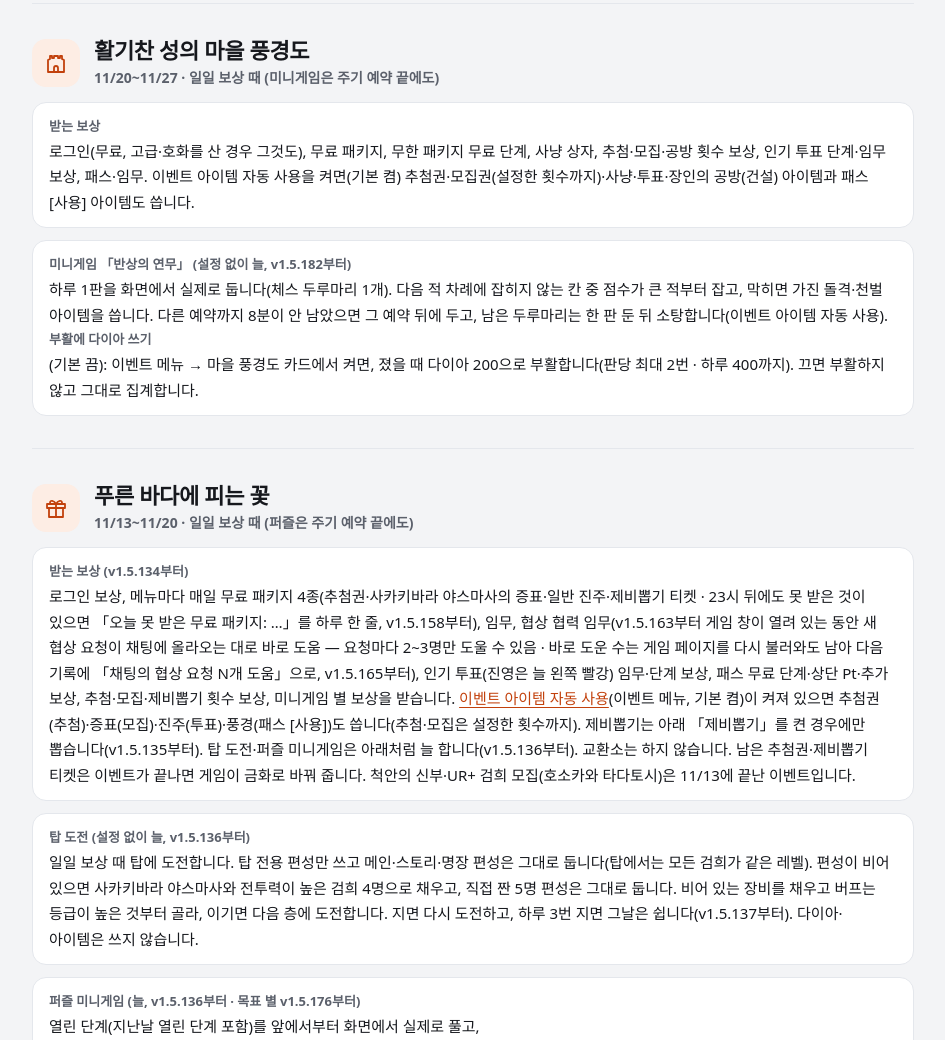
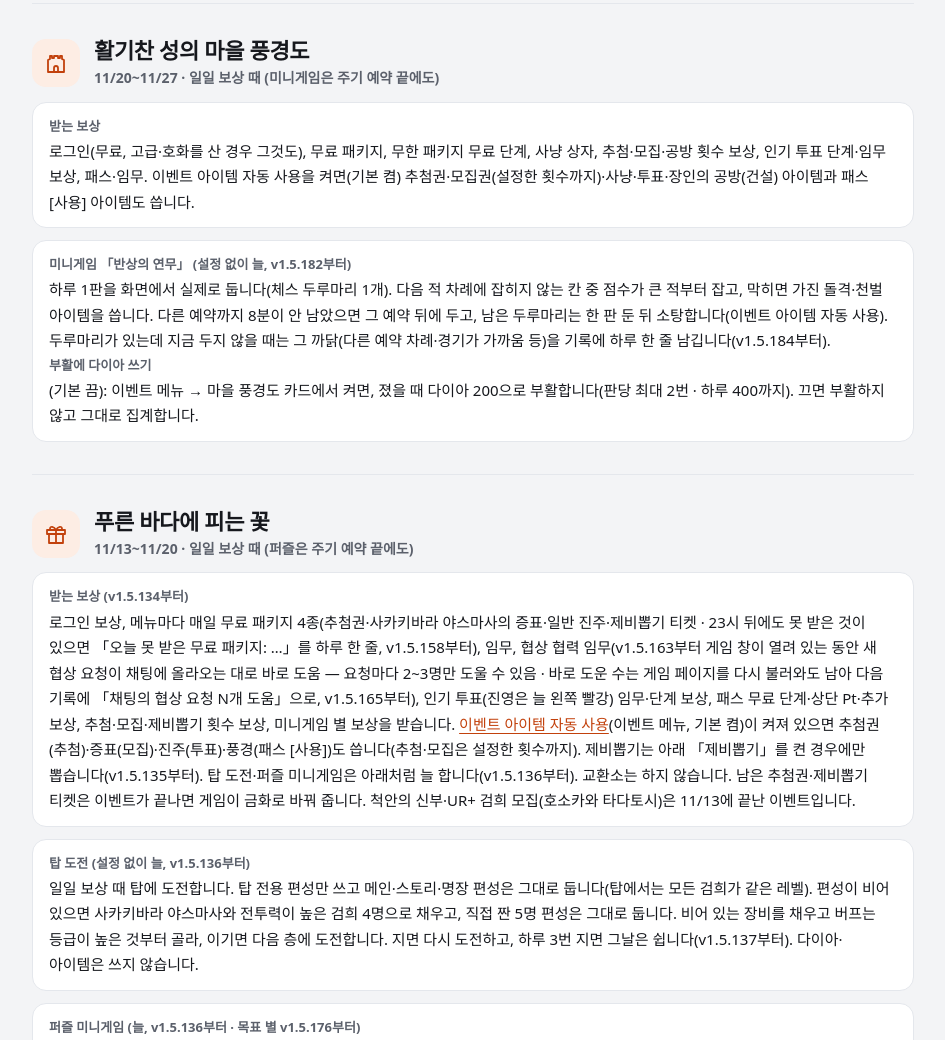
Before and after one commit to suhojang/ryoran-macro, a plain HTML site: page docs/features.html in a window 1280 px wide. Shown: the part 9784-10824 px from the top of the page, without its empty margins (306-1251 px from the left). Drawn offline with Linux system fonts and the light colour scheme; a web font is replaced by a local one.

Commit message:
v1.5.184 홈페이지: 반상의 연무를 두지 않은 까닭 하루 한 줄 (README와 같게)
Co-Authored-By: Claude Opus 5.5 <noreply@anthropic.com>
Claude-Session: https://claude.ai/code/session_01KmZac8kzEr3Wgyv8DkKzJ9

```diff
--- a/docs/features.html
+++ b/docs/features.html
@@ -191,7 +191,7 @@
         <div>
           <div class="feat-h"><i data-i="castle"></i><div><h3>활기찬 성의 마을 풍경도</h3><div class="when">11/20~11/27 · 일일 보상 때 (미니게임은 주기 예약 끝에도)</div></div></div>
           <div class="set" id="ev-town76" data-s data-st="마을 풍경도 받는 보상" data-k="마을풍경도 풍경도 로그인 무료패키지 무한패키지 사냥상자 추첨 모집 공방 인기투표 패스 임무 이벤트"><b>받는 보상</b>로그인(무료, 고급·호화를 산 경우 그것도), 무료 패키지, 무한 패키지 무료 단계, 사냥 상자, 추첨·모집·공방 횟수 보상, 인기 투표 단계·임무 보상, 패스·임무. 이벤트 아이템 자동 사용을 켜면(기본 켬) 추첨권·모집권(설정한 횟수까지)·사냥·투표·장인의 공방(건설) 아이템과 패스 [사용] 아이템도 씁니다.</div>
-          <div class="set" id="ev-town76-chess" data-s data-st="미니게임 반상의 연무 (마을 풍경도)" data-k="반상의연무 반상 연무 체스 미니게임 두루마리 체스두루마리 돌격 천벌 부활 다이아 소탕 마을풍경도 이벤트"><b>미니게임 「반상의 연무」 (설정 없이 늘, v1.5.182부터)</b>하루 1판을 화면에서 실제로 둡니다(체스 두루마리 1개). 다음 적 차례에 잡히지 않는 칸 중 점수가 큰 적부터 잡고, 막히면 가진 돌격·천벌 아이템을 씁니다. 다른 예약까지 8분이 안 남았으면 그 예약 뒤에 두고, 남은 두루마리는 한 판 둔 뒤 소탕합니다(이벤트 아이템 자동 사용).<br><b>부활에 다이아 쓰기</b>(기본 끔): 이벤트 메뉴 → 마을 풍경도 카드에서 켜면, 졌을 때 다이아 200으로 부활합니다(판당 최대 2번 · 하루 400까지). 끄면 부활하지 않고 그대로 집계합니다.</div>
+          <div class="set" id="ev-town76-chess" data-s data-st="미니게임 반상의 연무 (마을 풍경도)" data-k="반상의연무 반상 연무 체스 미니게임 두루마리 체스두루마리 돌격 천벌 부활 다이아 소탕 마을풍경도 이벤트"><b>미니게임 「반상의 연무」 (설정 없이 늘, v1.5.182부터)</b>하루 1판을 화면에서 실제로 둡니다(체스 두루마리 1개). 다음 적 차례에 잡히지 않는 칸 중 점수가 큰 적부터 잡고, 막히면 가진 돌격·천벌 아이템을 씁니다. 다른 예약까지 8분이 안 남았으면 그 예약 뒤에 두고, 남은 두루마리는 한 판 둔 뒤 소탕합니다(이벤트 아이템 자동 사용). 두루마리가 있는데 지금 두지 않을 때는 그 까닭(다른 예약 차례·경기가 가까움 등)을 기록에 하루 한 줄 남깁니다(v1.5.184부터).<br><b>부활에 다이아 쓰기</b>(기본 끔): 이벤트 메뉴 → 마을 풍경도 카드에서 켜면, 졌을 때 다이아 200으로 부활합니다(판당 최대 2번 · 하루 400까지). 끄면 부활하지 않고 그대로 집계합니다.</div>
         </div>
       </article>
 
```
